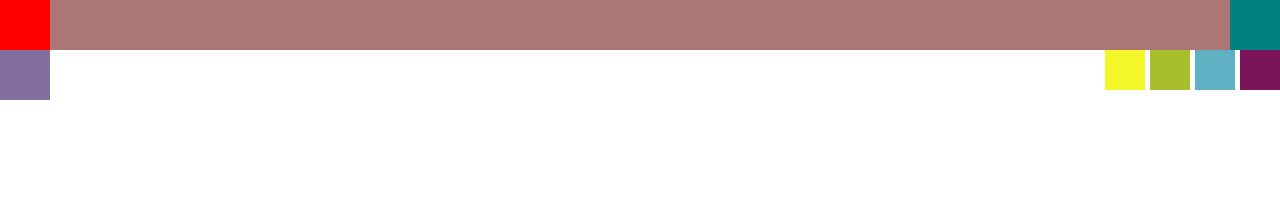
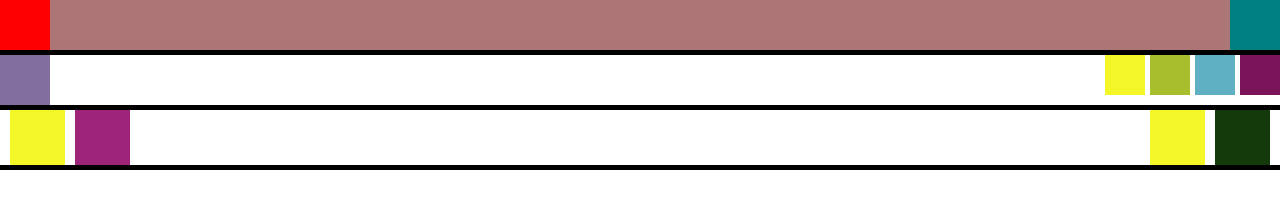
Before and after one commit to Kolvan16/homework8, a plain HTML site: page index.html in a window 1280 px wide. Drawn offline with Linux system fonts and the light colour scheme.

Commit message:
Создание 3-блока

```diff
--- a/index.html
+++ b/index.html
@@ -19,5 +19,12 @@
         <div class="five"></div>
         <div class="clearfix"></div>
     </div>
+    <div class="next1">
+        <div class="cube"></div>
+        <div class="cube1"></div>
+        <div class="cube2"></div>
+        <div class="cube3"></div>
+        <div class="clearfix"></div>
+    </div>
 </body>
 </html>
--- a/style.css
+++ b/style.css
@@ -21,6 +21,8 @@ body {
 }
 .clearfix {
     clear: both;
+    height: 5px;
+    background-color: black;
 }
 .one1 {
     background-color: rgb(130, 111, 160);
@@ -55,3 +57,31 @@ body {
     height: 40px;
     float: right;
 }
+.cube {
+    background-color: rgb(243, 247, 39);
+    width: 55px;
+    height: 55px;
+    float: left;
+    margin-left: 10px;
+}
+.cube1 {
+    background-color: rgb(158, 36, 121);
+    width: 55px;
+    height: 55px;
+    float: left;
+    margin-left: 10px;
+}
+.cube2 {
+    background-color: rgb(20, 58, 11);
+    width: 55px;
+    height: 55px;
+    float: right;
+    margin-right: 10px;
+}
+.cube3 {
+    background-color: rgb(243, 247, 39);
+    width: 55px;
+    height: 55px;
+    float: right;
+    margin-right: 10px;
+}
```
